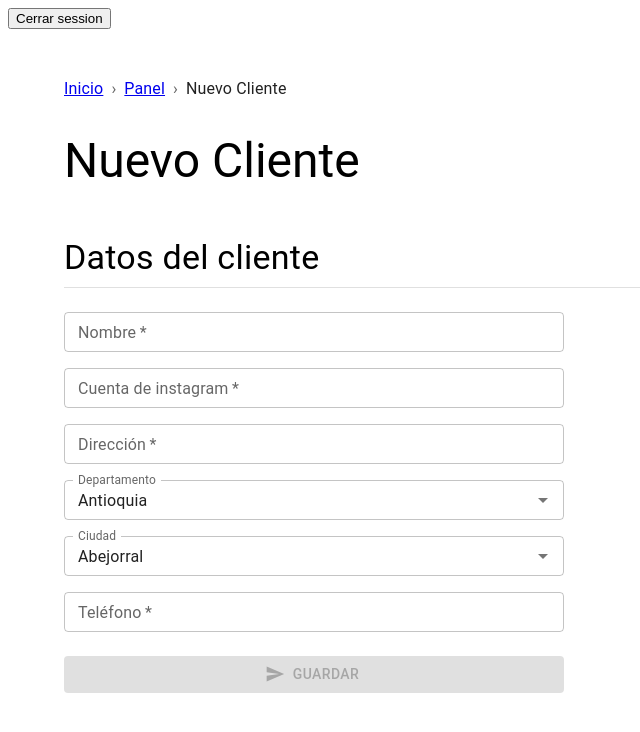
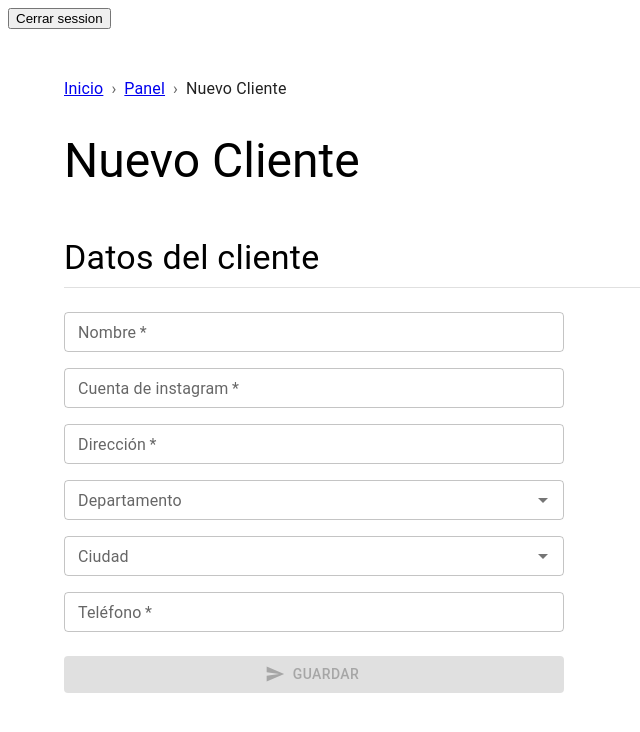
Before and after one commit to AndresCampuzano/Sales-Dashboard-Vite, a React (Vite) app: page /dashboard/client-form in a window 1280 px wide. Shown: the top 732 px of the page, without its empty margins (0-640 px from the left). Built offline with nearby package versions, Linux system fonts and the light colour scheme; no server answers; sample sign-in values are in the browser's storage.

Commit message:
fix: fixes autocomplete data

```diff
--- a/src/views/ClientForm.tsx
+++ b/src/views/ClientForm.tsx
@@ -41,7 +41,6 @@ export const ClientForm = () => {
    const [address, setAddress] = useState<string>('');
    const [phone, setPhone] = useState<string>('');
    // Departments and cities
-   const [departmentsOptions, setDepartmentsOptions] = useState<string[]>([]);
    const [selectedDepartment, setSelectedDepartment] = useState<string>('');
    const [departmentInputValue, setDepartmentInputValue] = useState<string>('');
    const [citiesOptions, setCitiesOptions] = useState<string[]>([]);
@@ -52,6 +51,8 @@ export const ClientForm = () => {
    const id = searchParams.get('id');
 
    const navigate = useNavigate();
+
+   const departmentOptions = CO_PLACES.map((place) => place.department);
 
    /**
     * Fetch client by id from API
@@ -80,8 +81,8 @@ export const ClientForm = () => {
             setName(data.name);
             setInstagramAccount(data.instagram_account);
             setAddress(data.address);
+            setSelectedDepartment(data.department);
             setSelectedCity(data.city);
-            setSelectedDepartment(data.department);
             setPhone(data.phone.toString());
          } catch (e) {
             console.error(e);
@@ -91,16 +92,6 @@ export const ClientForm = () => {
       };
       fetchData();
    }, [id]);
-
-   /**
-    * Loads departments options
-    */
-   useEffect(() => {
-      const options = CO_PLACES.map((place) => place.department);
-      setDepartmentsOptions(options);
-      if (isEditing) return;
-      setSelectedDepartment(options[1]);
-   }, [isEditing]);
 
    /**
     * Loads cities options based on selected department
@@ -302,7 +293,7 @@ export const ClientForm = () => {
                               <TextField {...params} label='Departamento' />
                            )}
                            size={'small'}
-                           options={departmentsOptions}
+                           options={departmentOptions}
                         />
                         <Box mt={2} />
                         <Autocomplete
--- a/src/views/ItemForm.tsx
+++ b/src/views/ItemForm.tsx
@@ -268,7 +268,6 @@ export const ItemForm = () => {
                            multiple
                            id='colors-autocomplete'
                            options={COLORS.map((x) => ({ label: x.label }))}
-                           getOptionLabel={(option) => option.label}
                            value={availableColors}
                            filterSelectedOptions
                            onChange={(_, value) => {
```
